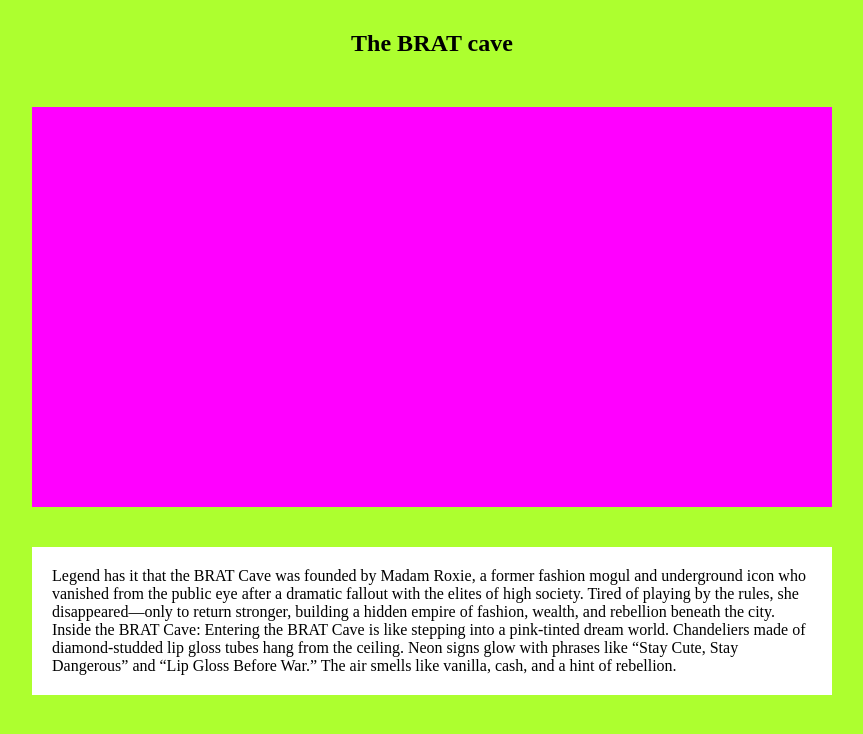
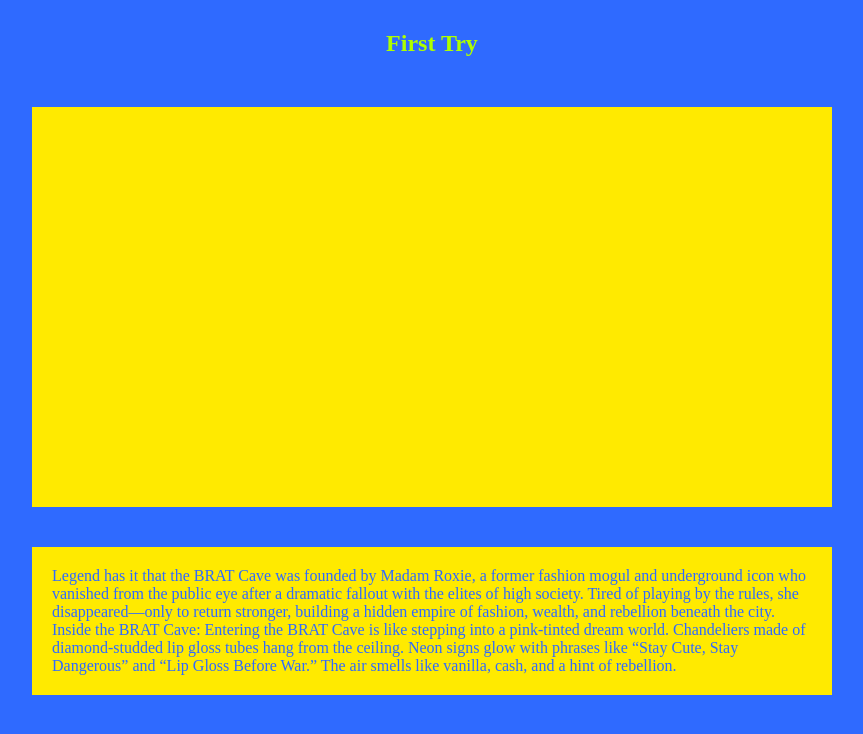
Before and after one commit to neleeeee/projekt, a plain HTML site: page index.html in a window 1280 px wide. Shown: the whole page, without its empty margins (208-1071 px from the left). Drawn offline with nearby package versions, Linux system fonts and the light colour scheme.

Commit message:
Add files via upload

```diff
--- a/index.html
+++ b/index.html
@@ -8,7 +8,7 @@
     <style>
 
       body {
-        background-color: greenyellow;
+        background-color: rgb(47, 106, 255);
         color: white;
         display: flex;
         flex-direction: column;
@@ -23,7 +23,7 @@
         min-height: 300px; /* Sets a minimum height of 300px */
         max-width: 800px; /* Sets a maximum width of 800px */
         margin: 20px 0;
-        background-color: rgb(255, 0, 255);
+        background-color: rgb(255, 234, 0);
         flex-shrink: 0; /* Prevents shrinking of the model-viewer */
       }
 
@@ -31,9 +31,9 @@
         width: 80%; /* Same width as model-viewer */
         padding: 20px;
         margin: 20px 0;
-        background-color: white;
+        background-color: rgb(255, 234, 0);
         max-width: 800px; /* Sets a maximum width of 800px */
-        color: black;
+        color: rgb(47, 106, 255);
         text-align: left;
         box-sizing: border-box; /* Ensures padding doesn't affect width */
         margin-bottom: 20px;
@@ -42,15 +42,15 @@
       h2 {
         margin: 10;
         padding: 10px;
-        color: black;
+        color: rgb(174, 255, 0);
       }
     </style>
   </head>
   <body>
-<H2>The BRAT cave</H2>
-  <model-viewer src="test.glb"
-                ios-src="test.usdz"
-                alt="BRAT Cave"
+<H2>First Try</H2>
+  <model-viewer src="24.9.2025-2.glb"
+                ios-src="object.usdz"
+                alt="falschrum model"
                 ar
                 auto-rotate
                 camera-controls
```
